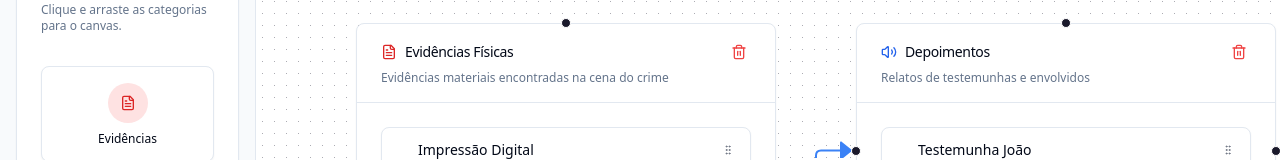
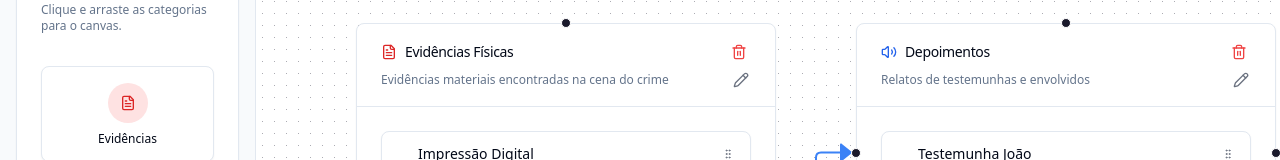
Before and after one commit to alansods/investigacao-criminal, a React (Vite) app: page / in a window 1280 px wide. Shown: the part 142-302 px from the top of the page. Built offline with nearby package versions, Linux system fonts and the light colour scheme.

Commit message:
featt: editar descricao categoria

```diff
--- a/src/components/InvestigationCanvas.tsx
+++ b/src/components/InvestigationCanvas.tsx
@@ -754,6 +754,25 @@ const InvestigationCanvas = forwardRef<InvestigationCanvasRef>(
       [setNodes]
     );
 
+    const handleUpdateDescription = useCallback(
+      (groupId: string, description: string) => {
+        setNodes((nds) =>
+          nds.map((node) =>
+            node.id === groupId
+              ? {
+                  ...node,
+                  data: {
+                    ...node.data,
+                    description,
+                  },
+                }
+              : node
+          )
+        );
+      },
+      [setNodes]
+    );
+
     const handleMouseMoveBase = useCallback(
       (e: React.MouseEvent) => {
         // Guardar coordenadas absolutas de tela; screenToFlowPosition espera coords relativas à janela
@@ -872,7 +891,7 @@ const InvestigationCanvas = forwardRef<InvestigationCanvasRef>(
         position,
         data: {
           label: active.data.current.label,
-          description: `Nova categoria de ${active.data.current.label.toLowerCase()}`,
+          description: "Escreva uma descrição para esta categoria.",
           color: active.data.current.color,
           icon: active.data.current.icon,
           clues: [],
@@ -900,6 +919,7 @@ const InvestigationCanvas = forwardRef<InvestigationCanvasRef>(
             onDeleteClue: handleDeleteClue,
             onAddClue: handleAddClue,
             onUpdateClue: handleUpdateClue,
+            onUpdateDescription: handleUpdateDescription,
             onReorderClues: handleReorderClues,
             onMoveClue: handleMoveClue,
             groupId: node.id,
@@ -912,6 +932,7 @@ const InvestigationCanvas = forwardRef<InvestigationCanvasRef>(
         handleDeleteClue,
         handleAddClue,
         handleUpdateClue,
+        handleUpdateDescription,
         handleReorderClues,
         handleMoveClue,
         draggedItem,
--- a/src/components/InvestigationNode.tsx
+++ b/src/components/InvestigationNode.tsx
@@ -64,6 +64,7 @@ export interface InvestigationNodeData {
       mediaUrl?: string;
     }
   ) => void;
+  onUpdateDescription?: (groupId: string, description: string) => void;
   groupId?: string;
   draggedItem?: string | null;
 }
@@ -163,6 +164,8 @@ const InvestigationNode = memo(({ data, selected }: NodeProps) => {
     mediaType: MediaType;
     mediaUrl?: string;
   } | null>(null);
+  const [editingDescription, setEditingDescription] = useState(false);
+  const [draftDescription, setDraftDescription] = useState("");
   const [addClueModal, setAddClueModal] = useState(false);
   const [deleteGroupModal, setDeleteGroupModal] = useState(false);
   const [deleteClueModal, setDeleteClueModal] = useState<{
@@ -267,6 +270,29 @@ const InvestigationNode = memo(({ data, selected }: NodeProps) => {
     setDraftClue(null);
   };
 
+  const handleStartEditDescription = (e: React.MouseEvent) => {
+    e.preventDefault();
+    e.stopPropagation();
+    setEditingDescription(true);
+    setDraftDescription(nodeData.description || "");
+  };
+
+  const handleCancelEditDescription = () => {
+    setEditingDescription(false);
+    setDraftDescription("");
+  };
+
+  const handleSaveEditDescription = () => {
+    // Validação: não permitir salvar sem texto
+    if (!draftDescription.trim()) return;
+
+    if (nodeData.onUpdateDescription && nodeData.groupId) {
+      nodeData.onUpdateDescription(nodeData.groupId, draftDescription);
+    }
+    setEditingDescription(false);
+    setDraftDescription("");
+  };
+
   return (
     <TooltipProvider>
       <div className="relative">
@@ -321,10 +347,58 @@ const InvestigationNode = memo(({ data, selected }: NodeProps) => {
                 </Tooltip>
               </div>
             </div>
-            {nodeData.description && (
-              <p className="text-xs text-muted-foreground">
-                {nodeData.description}
-              </p>
+            {editingDescription ? (
+              <div className="space-y-2">
+                <textarea
+                  value={draftDescription}
+                  onChange={(e) => setDraftDescription(e.target.value)}
+                  className="w-full px-2 py-1 border rounded text-xs min-h-[60px] resize-none"
+                  placeholder="Descrição da categoria"
+                  autoFocus
+                />
+                <div className="flex justify-end gap-2">
+                  <button
+                    onClick={handleCancelEditDescription}
+                    className="px-2 py-1 text-xs border rounded hover:bg-gray-50"
+                  >
+                    Cancelar
+                  </button>
+                  <button
+                    onClick={handleSaveEditDescription}
+                    disabled={!draftDescription.trim()}
+                    className={`px-2 py-1 text-xs rounded ${
+                      draftDescription.trim()
+                        ? "bg-blue-500 text-white hover:bg-blue-600"
+                        : "bg-gray-300 text-gray-500 cursor-not-allowed"
+                    }`}
+                  >
+                    Salvar
+                  </button>
+                </div>
+              </div>
+            ) : (
+              <div className="flex items-center justify-between">
+                {nodeData.description && (
+                  <p className="text-xs text-muted-foreground flex-1">
+                    {nodeData.description}
+                  </p>
+                )}
+                <Tooltip>
+                  <TooltipTrigger asChild>
+                    <Button
+                      size="sm"
+                      variant="ghost"
+                      onClick={handleStartEditDescription}
+                      className="h-5 w-5 p-0 text-gray-500 hover:text-blue-600 hover:bg-blue-50"
+                    >
+                      <Pencil className="h-3 w-3" />
+                    </Button>
+                  </TooltipTrigger>
+                  <TooltipContent>
+                    <p>Editar descrição</p>
+                  </TooltipContent>
+                </Tooltip>
+              </div>
             )}
           </CardHeader>
 
```
Also changed, not shown: 1 other file (tests, documents, lock files or other folders).
